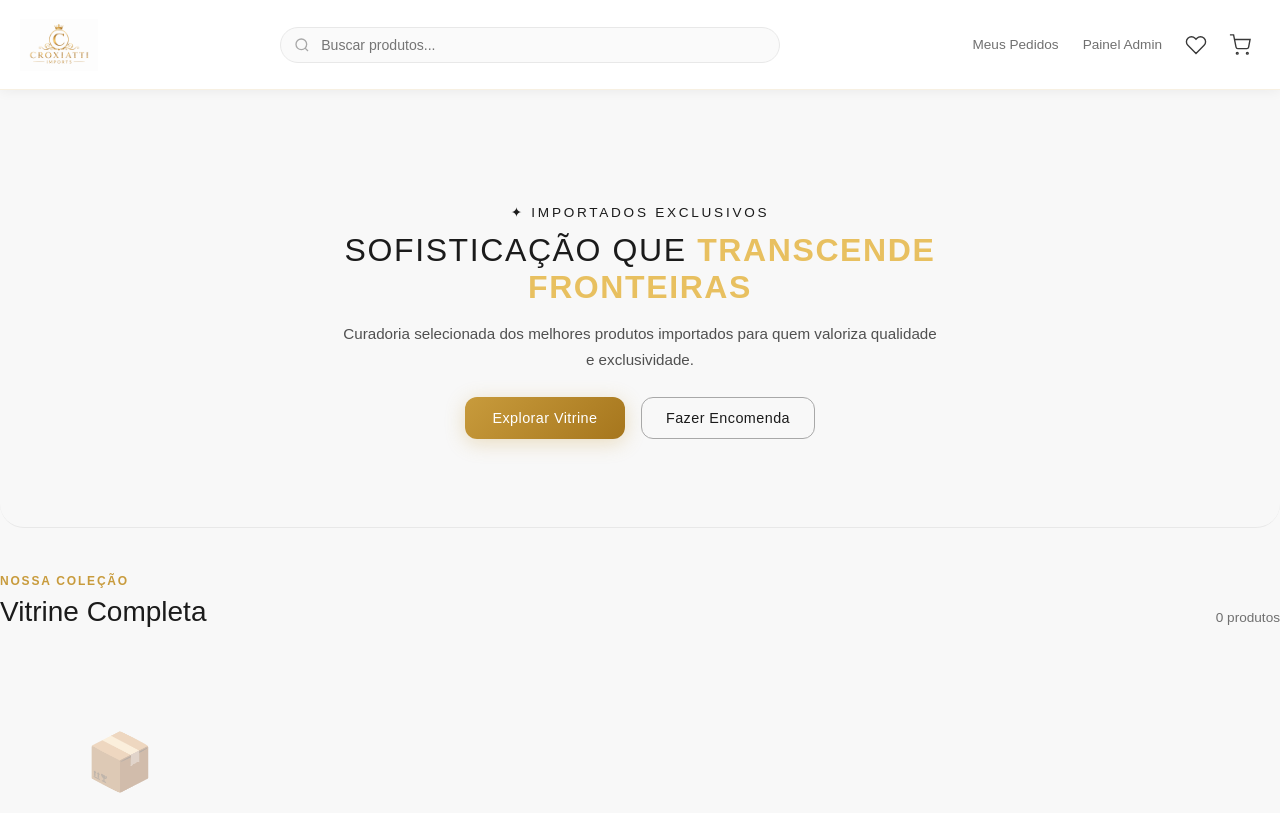
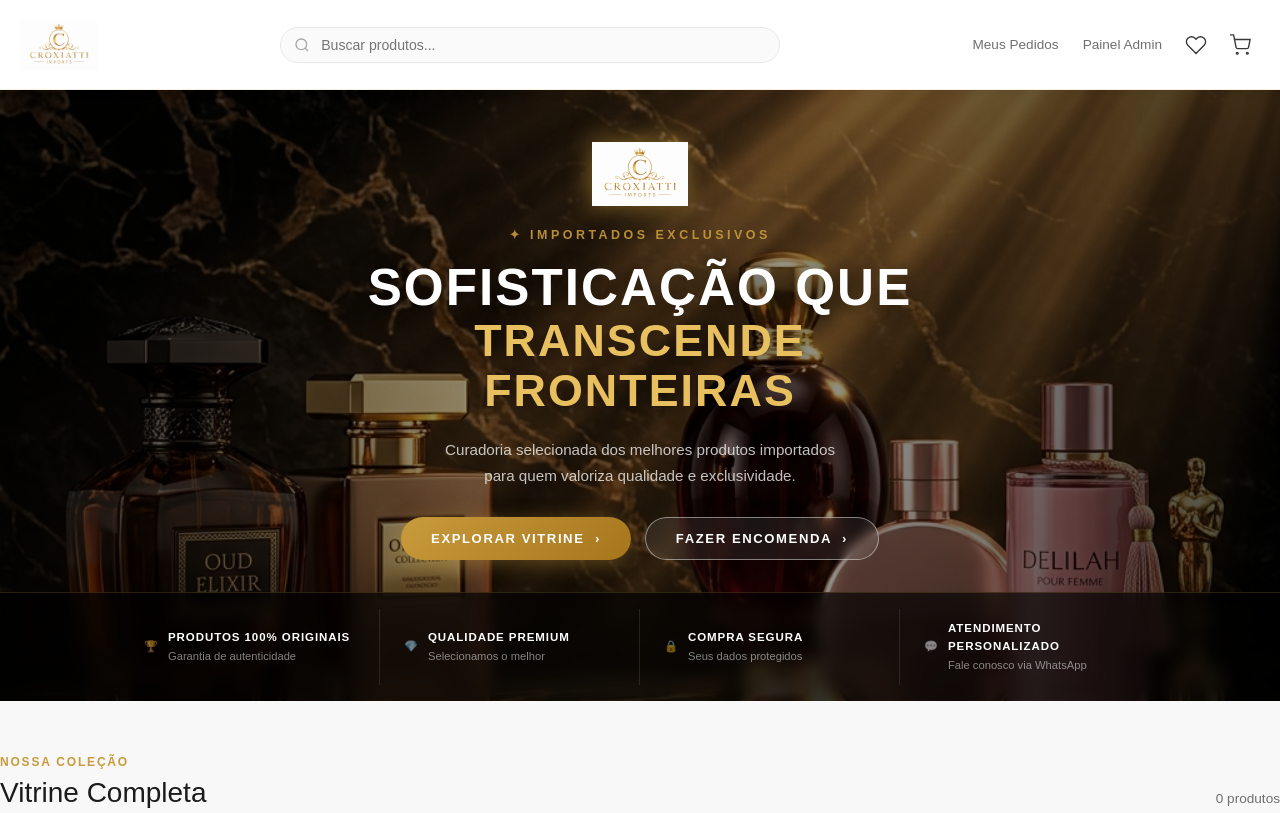
Before and after one commit to MeuFiscal/CROXIATTIIMPORTS, a website built with Vite: page index.html in a window 1280 px wide. Shown: the top 813 px of the page. Built offline with nearby package versions, Linux system fonts and the light colour scheme; some packages are replaced by stand-ins of ours; no server answers; the database is empty; files whose address does not match are found by name.

Commit message:
UI: Nova capa escura luxo com fundo de perfumes, botoes e barra de recursos

```diff
--- a/src/css/components.css
+++ b/src/css/components.css
@@ -302,7 +302,151 @@
 /* ======================================================
    HOME PAGE
    ====================================================== */
-.home-page { padding-top: 24px; }
+.home-page { padding-top: 0; }
+
+/* ---- Dark Luxury Hero ---- */
+.hero-banner-dark {
+  position: relative;
+  width: 100vw;
+  margin-left: calc(-50vw + 50%);
+  overflow: hidden;
+  display: flex;
+  flex-direction: column;
+  align-items: center;
+  justify-content: center;
+  min-height: 520px;
+  margin-bottom: 32px;
+}
+.hero-dark-bg {
+  position: absolute; inset: 0;
+  background: url('/hero-bg.png') center/cover no-repeat;
+  z-index: 0;
+}
+.hero-dark-overlay {
+  position: absolute; inset: 0;
+  background: linear-gradient(
+    to right,
+    rgba(0,0,0,0.70) 0%,
+    rgba(0,0,0,0.40) 40%,
+    rgba(0,0,0,0.40) 60%,
+    rgba(0,0,0,0.70) 100%
+  );
+  z-index: 1;
+}
+.hero-dark-content {
+  position: relative; z-index: 2;
+  text-align: center;
+  padding: 52px 24px 32px;
+  display: flex; flex-direction: column; align-items: center;
+  max-width: 680px;
+}
+.hero-crown {
+  margin-bottom: 20px;
+}
+.hero-dark-label {
+  font-size: 0.78rem; font-weight: 600;
+  letter-spacing: 0.28em; text-transform: uppercase;
+  color: rgba(200,155,60,0.9);
+  margin-bottom: 14px;
+}
+.hero-dark-title {
+  font-family: var(--font-serif);
+  font-size: clamp(2rem, 5vw, 3.2rem);
+  font-weight: 700;
+  color: #ffffff;
+  line-height: 1.1;
+  text-transform: uppercase;
+  letter-spacing: 0.04em;
+  margin-bottom: 6px;
+  text-shadow: 0 2px 20px rgba(0,0,0,0.6);
+}
+.hero-dark-title-gold {
+  color: var(--gold-light);
+  display: block;
+  font-size: clamp(1.6rem, 4.5vw, 2.8rem);
+}
+.hero-dark-sub {
+  font-size: 0.95rem;
+  color: rgba(255,255,255,0.75);
+  line-height: 1.7;
+  margin: 16px 0 28px;
+  max-width: 520px;
+}
+.hero-dark-actions {
+  display: flex; gap: 14px; flex-wrap: wrap; justify-content: center;
+}
+.hero-btn-solid {
+  padding: 13px 30px;
+  background: linear-gradient(135deg, var(--gold), var(--gold-dark));
+  color: #fff;
+  font-size: 0.82rem; font-weight: 700;
+  letter-spacing: 0.12em; text-transform: uppercase;
+  border-radius: var(--radius-full);
+  border: none; cursor: pointer;
+  transition: all var(--transition);
+  box-shadow: 0 4px 20px rgba(200,155,60,0.4);
+}
+.hero-btn-solid:hover {
+  transform: translateY(-2px);
+  box-shadow: 0 8px 28px rgba(200,155,60,0.55);
+}
+.hero-btn-outline {
+  padding: 13px 30px;
+  background: rgba(255,255,255,0.08);
+  color: #fff;
+  font-size: 0.82rem; font-weight: 700;
+  letter-spacing: 0.12em; text-transform: uppercase;
+  border-radius: var(--radius-full);
+  border: 1.5px solid rgba(255,255,255,0.45);
+  cursor: pointer;
+  transition: all var(--transition);
+  backdrop-filter: blur(6px);
+}
+.hero-btn-outline:hover {
+  background: rgba(255,255,255,0.15);
+  border-color: var(--gold);
+  color: var(--gold-light);
+  transform: translateY(-2px);
+}
+/* Feature bar */
+.hero-features {
+  position: relative; z-index: 2;
+  width: 100%;
+  background: rgba(0,0,0,0.65);
+  backdrop-filter: blur(8px);
+  border-top: 1px solid rgba(200,155,60,0.2);
+  display: flex; justify-content: center;
+  flex-wrap: wrap; gap: 0;
+  padding: 16px 20px;
+}
+.hero-feature {
+  display: flex; align-items: center; gap: 10px;
+  padding: 10px 24px;
+  border-right: 1px solid rgba(255,255,255,0.1);
+  flex: 1; min-width: 180px; max-width: 260px;
+}
+.hero-feature:last-child { border-right: none; }
+.hero-feature-icon { font-size: 1.4rem; flex-shrink: 0; }
+.hero-feature div { display: flex; flex-direction: column; gap: 2px; }
+.hero-feature strong {
+  font-size: 0.72rem; font-weight: 700;
+  letter-spacing: 0.08em; text-transform: uppercase;
+  color: #fff;
+}
+.hero-feature span { font-size: 0.7rem; color: rgba(255,255,255,0.5); }
+@media (max-width: 768px) {
+  .hero-banner-dark { min-height: 420px; }
+  .hero-dark-content { padding: 40px 16px 24px; }
+  .hero-feature { min-width: 140px; padding: 8px 14px; border-right: none; border-bottom: 1px solid rgba(255,255,255,0.08); }
+  .hero-feature:last-child { border-bottom: none; }
+  .hero-features { flex-direction: column; align-items: center; }
+}
+@media (max-width: 480px) {
+  .hero-btn-solid, .hero-btn-outline { padding: 12px 20px; font-size: 0.75rem; }
+  .hero-dark-actions { gap: 10px; }
+}
+
+
 
 /* Hero Banner */
 .hero-banner {
--- a/src/pages/home.js
+++ b/src/pages/home.js
@@ -13,16 +13,64 @@ export async function renderHome(container) {
   page.className = 'home-page';
   page.innerHTML = `
     <div>
-      <!-- Hero Banner Edge-to-Edge -->
-      <section class="hero-banner" aria-label="Banner principal" style="position: relative; width: 100vw; margin-left: calc(-50vw + 50%); margin-bottom: 24px; background: var(--off-white); padding: 40px 20px; display: flex; align-items: center; justify-content: center; text-align: center; border-bottom: 1px solid var(--gray-200);">
-        <div class="hero-bg" style="opacity: 0.15; filter: grayscale(100%);"></div>
-        <div class="hero-content" style="z-index: 1; max-width: 800px; display: flex; flex-direction: column; align-items: center;">
-          <div class="hero-label" style="color: var(--black); font-weight: 500; margin-bottom: 8px; letter-spacing: 0.2em; font-size: 0.85rem;">✦ Importados Exclusivos</div>
-          <h1 class="hero-title" style="color: var(--black); font-weight: 400; margin-bottom: 16px; text-transform: uppercase; font-size: clamp(1.5rem, 3vw, 2rem); letter-spacing: 0.05em;">Sofisticação que <strong>transcende fronteiras</strong></h1>
-          <p class="hero-subtitle" style="color: var(--gray-600); margin-bottom: 24px; max-width: 600px; font-size: 0.95rem;">Curadoria selecionada dos melhores produtos importados para quem valoriza qualidade e exclusividade.</p>
-          <div class="hero-actions" style="display: flex; gap: 16px; justify-content: center;">
-            <button class="btn btn-primary" id="hero-shop-btn" style="min-width: 160px;">Explorar Vitrine</button>
-            <button class="btn btn-outline" style="border-color: var(--gray-400); color: var(--black); min-width: 160px;" id="hero-order-btn" onmouseover="this.style.borderColor='var(--gold)'; this.style.color='var(--gold)';" onmouseout="this.style.borderColor='var(--gray-400)'; this.style.color='var(--black)';">Fazer Encomenda</button>
+      <!-- Hero Banner Dark Luxury -->
+      <section class="hero-banner-dark" aria-label="Banner principal">
+        <div class="hero-dark-bg"></div>
+        <div class="hero-dark-overlay"></div>
+
+        <div class="hero-dark-content">
+          <!-- Crown logo monogram -->
+          <div class="hero-crown">
+            <img src="/logo.png" alt="Croxiatti" style="height:64px;object-fit:contain;filter:drop-shadow(0 0 12px rgba(200,155,60,0.6));" />
+          </div>
+
+          <p class="hero-dark-label">✦ IMPORTADOS EXCLUSIVOS</p>
+
+          <h1 class="hero-dark-title">
+            SOFISTICAÇÃO QUE<br>
+            <span class="hero-dark-title-gold">TRANSCENDE FRONTEIRAS</span>
+          </h1>
+
+          <p class="hero-dark-sub">
+            Curadoria selecionada dos melhores produtos importados<br>
+            para quem valoriza qualidade e exclusividade.
+          </p>
+
+          <div class="hero-dark-actions">
+            <button class="hero-btn-solid" id="hero-shop-btn">EXPLORAR VITRINE &nbsp;›</button>
+            <button class="hero-btn-outline" id="hero-order-btn">FAZER ENCOMENDA &nbsp;›</button>
+          </div>
+        </div>
+
+        <!-- Feature bar -->
+        <div class="hero-features">
+          <div class="hero-feature">
+            <span class="hero-feature-icon">🏆</span>
+            <div>
+              <strong>PRODUTOS 100% ORIGINAIS</strong>
+              <span>Garantia de autenticidade</span>
+            </div>
+          </div>
+          <div class="hero-feature">
+            <span class="hero-feature-icon">💎</span>
+            <div>
+              <strong>QUALIDADE PREMIUM</strong>
+              <span>Selecionamos o melhor</span>
+            </div>
+          </div>
+          <div class="hero-feature">
+            <span class="hero-feature-icon">🔒</span>
+            <div>
+              <strong>COMPRA SEGURA</strong>
+              <span>Seus dados protegidos</span>
+            </div>
+          </div>
+          <div class="hero-feature">
+            <span class="hero-feature-icon">💬</span>
+            <div>
+              <strong>ATENDIMENTO PERSONALIZADO</strong>
+              <span>Fale conosco via WhatsApp</span>
+            </div>
           </div>
         </div>
       </section>
```
Also changed, not shown: public/hero-bg.png (added).
